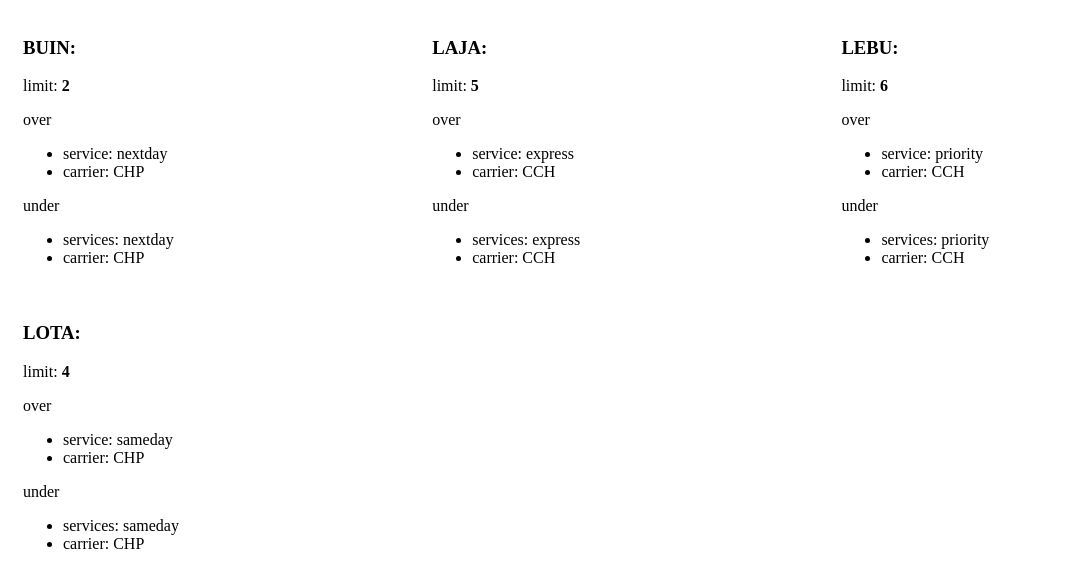
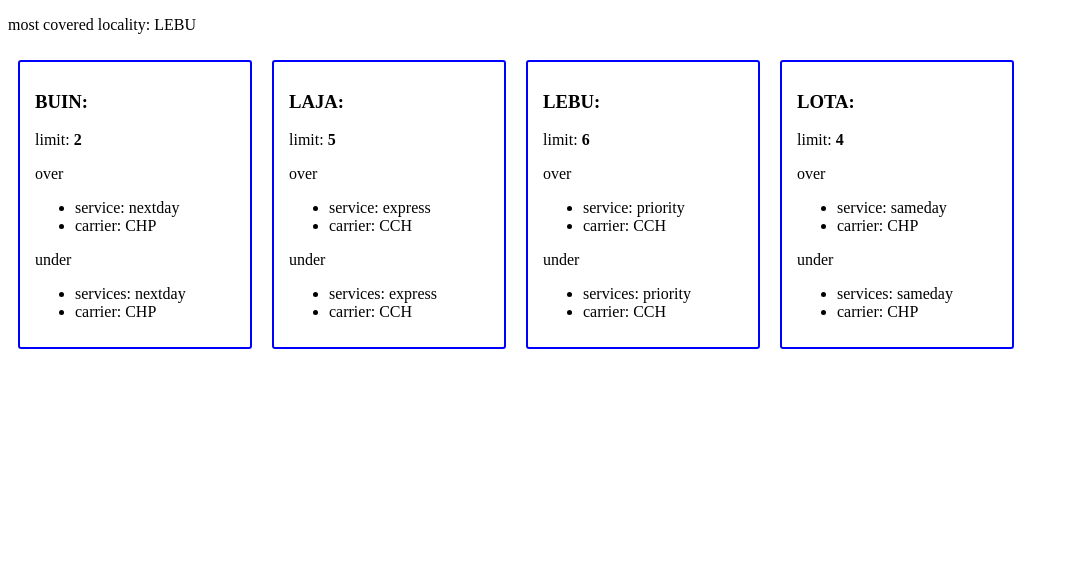
Before and after one commit to mairelis-montilla/sorting-carrier, a website with bundled scripts: page src/index.html in a window 1280 px wide. Shown: the whole page, without its empty margins (0-1068 px from the left). Built offline with nearby package versions, Linux system fonts and the light colour scheme.

Commit message:
feat most covered locality

```diff
--- a/src/index.html
+++ b/src/index.html
@@ -10,6 +10,7 @@
 
     <body>
       <main>
+        <p>most covered locality: <span id="covered-locality"></span></p>
         <div id="card-container" class="card-container">
 
         </div>
--- a/src/index.js
+++ b/src/index.js
@@ -1,17 +1,21 @@
-/* eslint-disable no-shadow */
-/* eslint-disable no-console */
-// eslint-disable-next-line import/extensions
 import { values, json } from './constants.js';
 
 const objectDefault = {};
 const cardContainer = document.getElementById('card-container');
-
+const coveredLocality = document.getElementById('covered-locality');
+const coverageByCarrier = [];
 const getData = () => {
   Object.entries(json.data).forEach(([key, val]) => {
     const greaterLimit = val.reduce(
       (accum, currentVal) => (accum?.limit > currentVal.limit ? accum : currentVal),
     );
-
+    const coverage = val.length;
+    const services = val.map((e) => ({ over: values[e.over_carrier_service_id].service, under: values[e.under_carrier_service_id].service }));
+    coverageByCarrier.push({
+      name: key,
+      coverage,
+      services,
+    });
     objectDefault[key] = {
       limit: greaterLimit.limit,
       over: {
@@ -27,7 +31,7 @@ const getData = () => {
   console.log(objectDefault);
 };
 getData();
-
+coveredLocality.innerHTML = coverageByCarrier.reduce((accum, currentVal) => (accum?.coverage > currentVal.coverage ? accum : currentVal)).name;
 Object.entries(objectDefault).forEach(([key, val]) => {
   const card = document.createElement('div');
   card.className = 'card';
--- a/src/style.css
+++ b/src/style.css
@@ -4,6 +4,9 @@
 }
 
 .card{
-  width: 30%;
+  width: 200px;
   padding: 10px 15px;
+  margin: 10px;
+  border: 2px solid blue;
+  border-radius: 3px;
 }
```
Also changed, not shown: .eslintrc.json.
